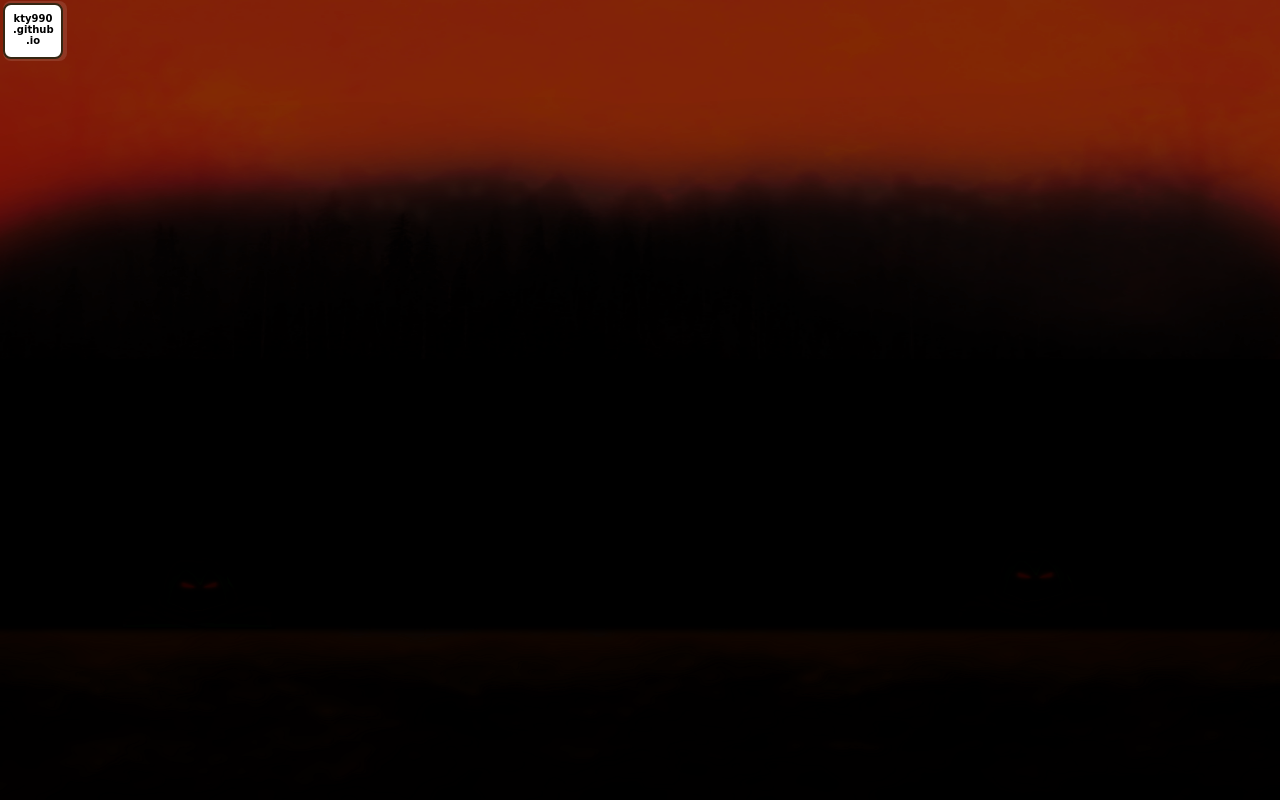
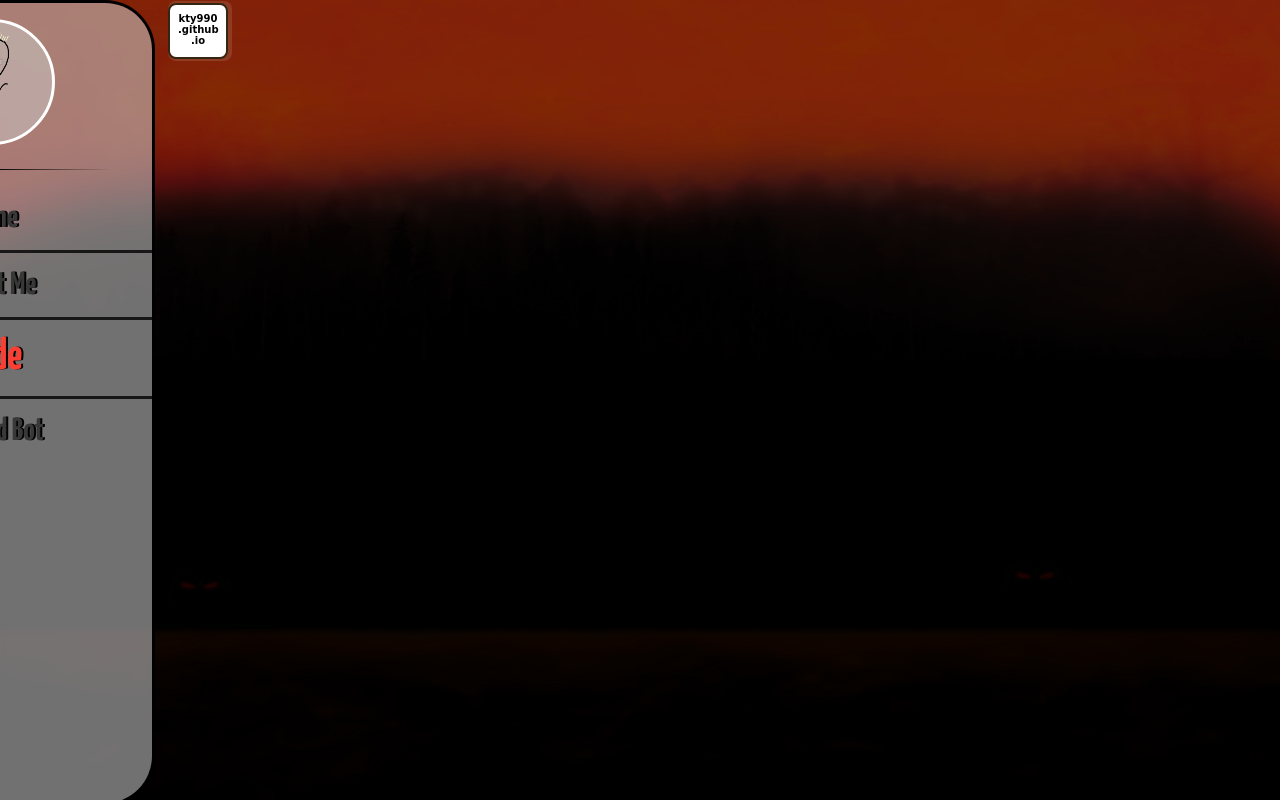
Before and after one commit to kty990/kty990.github.io, a PHP site: page /main/code.html in a window 1280 px wide. Run offline with PHP 8.4, Linux system fonts and the light colour scheme; some web fonts are replaced.

Commit message:
Update site.css

```diff
--- a/css/site.css
+++ b/css/site.css
@@ -166,12 +166,13 @@ html {
     position: fixed;
     left: calc(var(--vh, 1vh) * -21);
     height: 100%;
-    width: calc(var(--vh, 1vh) * 20);
+    width: calc(var(--vh, 1vh) * 40);
     backdrop-filter: blur(5px);
     text-decoration: none;
     background-color: #cccccc8e;
     border: #000;
     border-style: solid;
+    border-left-style: none;
     border-top-right-radius: 50px;
     border-bottom-right-radius: 50px;
     white-space: nowrap;
@@ -184,12 +185,13 @@ html {
     z-index: 100;
     position: fixed;
     height: 100%;
-    width: calc(var(--vh, 1vh) * 20);
+    width: calc(var(--vh, 1vh) * 40);
     backdrop-filter: blur(5px);
     text-decoration: none;
     background-color: #ffffff8e;
     border: #000;
     border-style: solid;
+    border-left-style: none;
     border-top-right-radius: 50px;
     border-bottom-right-radius: 50px;
     white-space: nowrap;
@@ -354,6 +356,7 @@ html {
     border-color: #fff;
     border-style: solid;
     border-left-color: #000;
+    border-right-radius: 20px;
     margin-top: calc(var(--vh, 1vh) * 19);
 }
 
```
